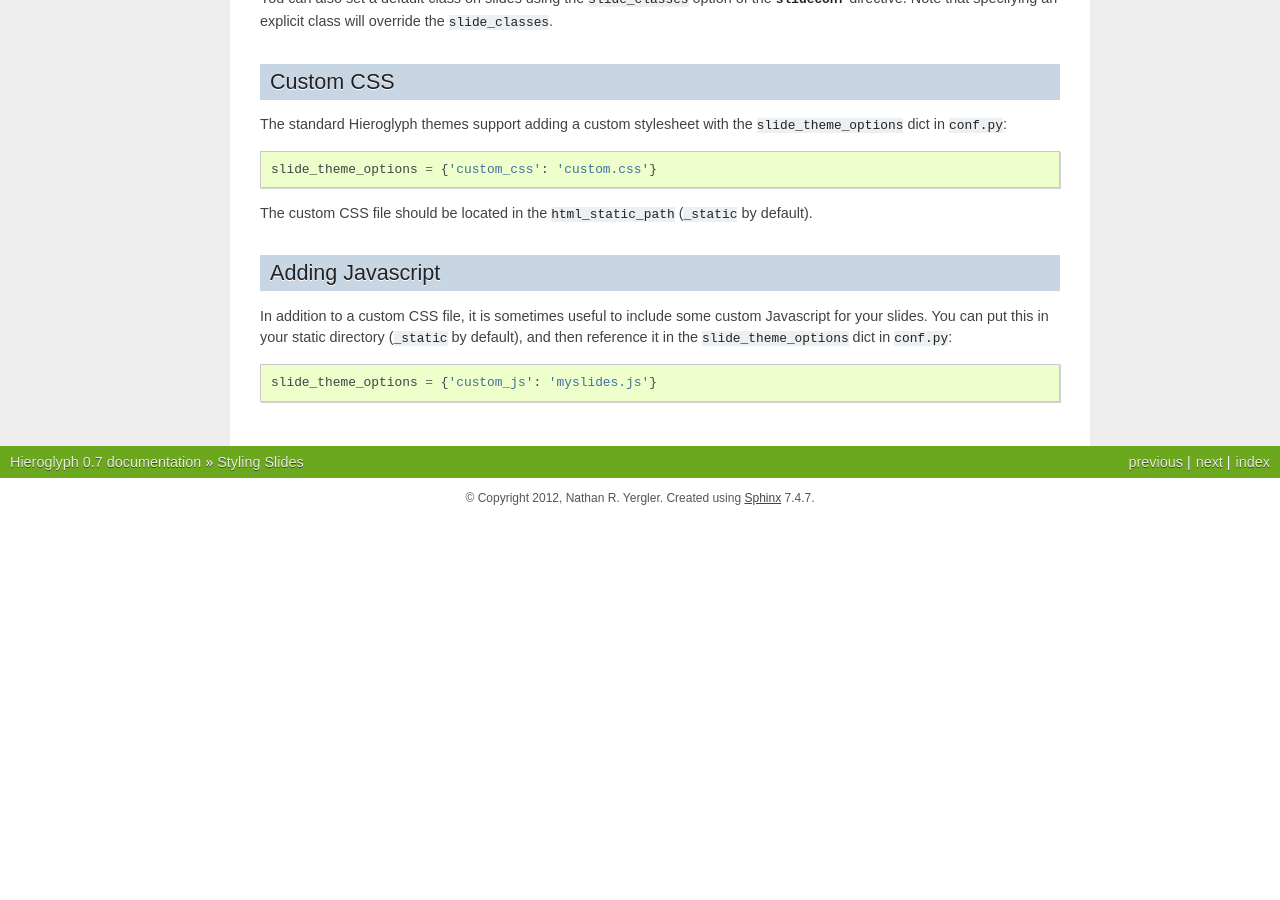
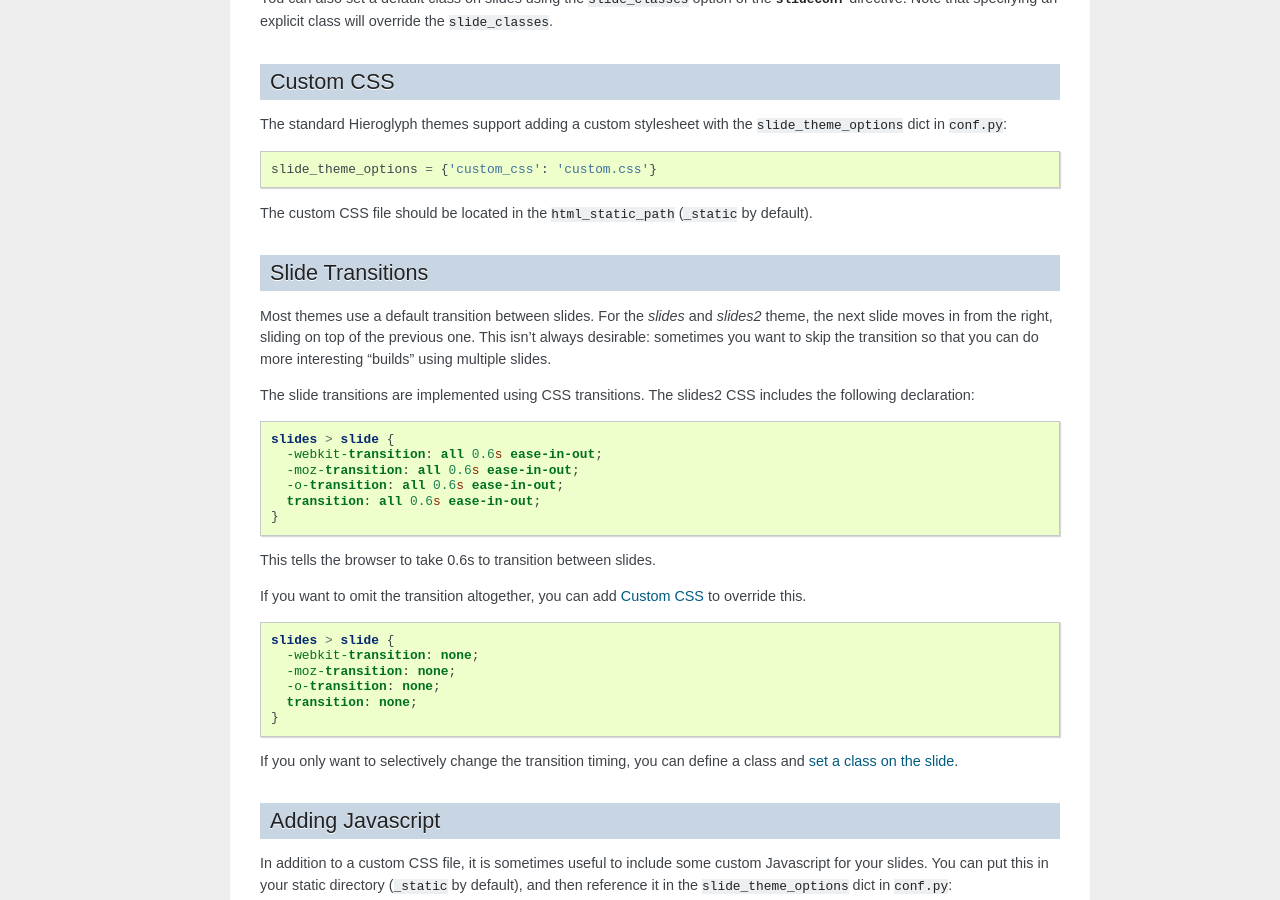
Before and after one commit to nyergler/hieroglyph, a Sphinx documentation site: the page built from docs/styling.rst, in a window 1280 px wide and 900 px high, scrolled down 1607 px. Built offline with Sphinx 7.4.7, drawn with Linux system fonts in a browser that asks for light colours; pages that are not in the unit, such as notebooks, are missing from menus; before the commit the page ends 2125 px from its top, so only the background shows below that.

Commit message:
Add slide transition documentation (#68).

```diff
--- a/docs/styling.rst
+++ b/docs/styling.rst
@@ -93,6 +93,8 @@ displays a bulleted list.
 Here the :rst:dir:`rst-class` directive causes the next element
 to be built incrementally.
 
+.. _setting-slide-class:
+
 Setting a Class on Slides
 -------------------------
 
@@ -125,6 +127,44 @@ the ``slide_theme_options`` dict in ``conf.py``::
 The custom CSS file should be located in the ``html_static_path``
 (``_static`` by default).
 
+Slide Transitions
+-----------------
+
+Most themes use a default transition between slides. For the `slides`
+and `slides2` theme, the next slide moves in from the right, sliding
+on top of the previous one. This isn't always desirable: sometimes you
+want to skip the transition so that you can do more interesting
+"builds" using multiple slides.
+
+The slide transitions are implemented using CSS transitions. The
+slides2 CSS includes the following declaration:
+
+.. code-block:: css
+
+   slides > slide {
+     -webkit-transition: all 0.6s ease-in-out;
+     -moz-transition: all 0.6s ease-in-out;
+     -o-transition: all 0.6s ease-in-out;
+     transition: all 0.6s ease-in-out;
+   }
+
+This tells the browser to take 0.6s to transition between slides.
+
+If you want to omit the transition altogether, you can add
+:ref:`custom-css` to override this.
+
+.. code-block:: css
+
+   slides > slide {
+     -webkit-transition: none;
+     -moz-transition: none;
+     -o-transition: none;
+     transition: none;
+   }
+
+If you only want to selectively change the transition timing, you can
+define a class and :ref:`set a class on the
+slide<setting-slide-class>`.
 
 .. _custom-js:
 
```
